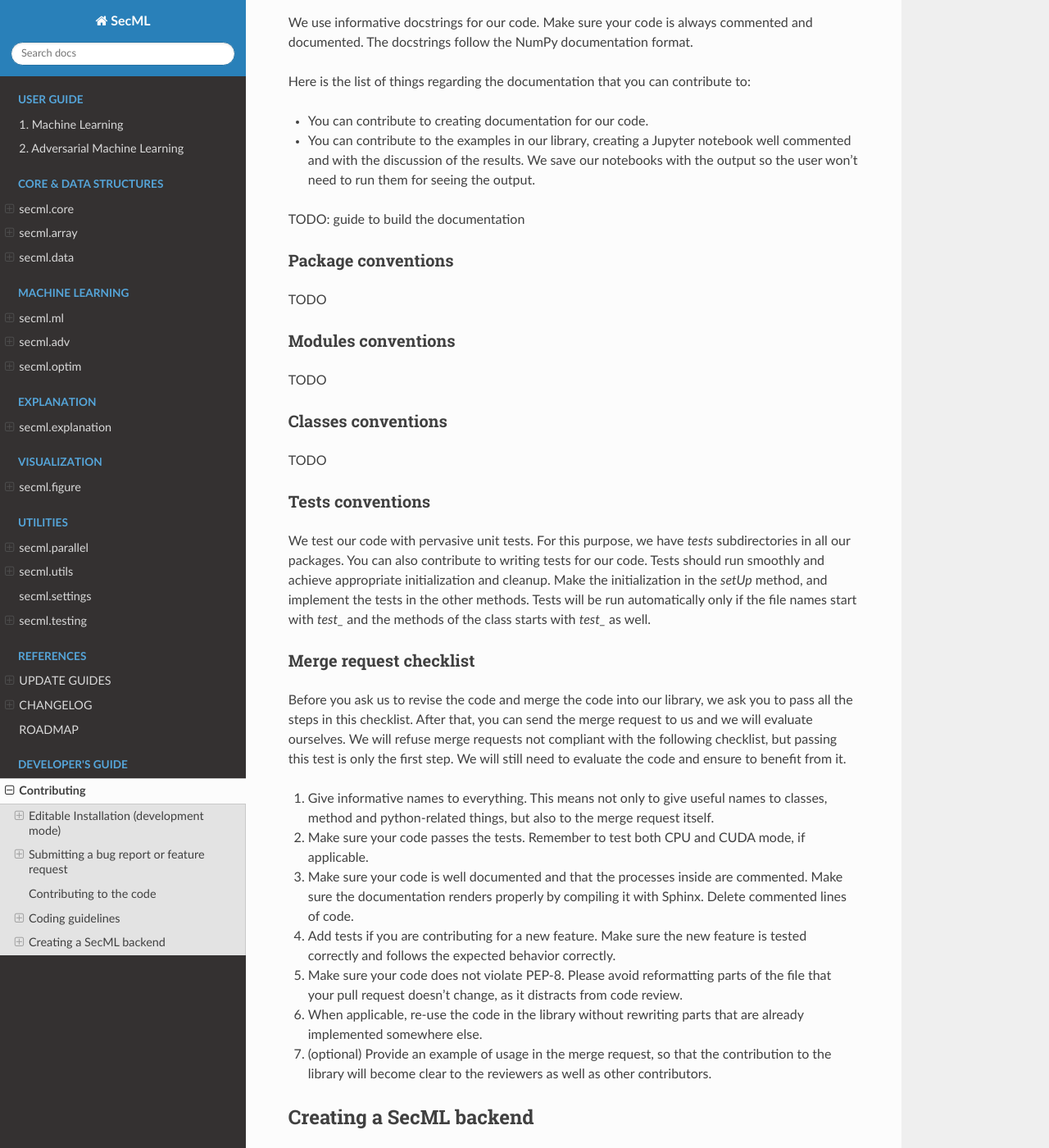
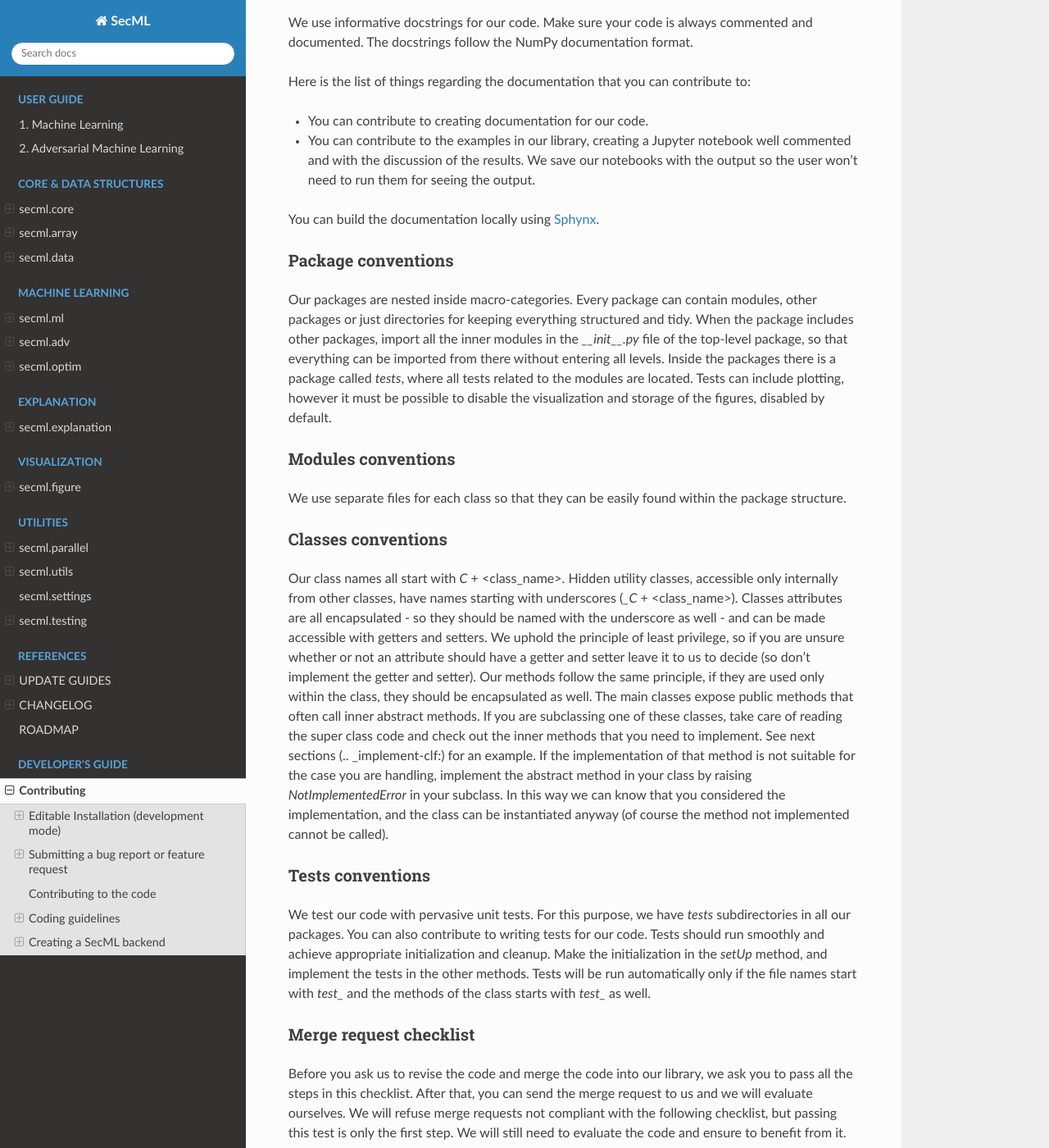
Before and after one commit to pralab/secml, a Sphinx documentation site: the page built from docs/source/developers/index.rst, in a window 1280 px wide and 1400 px high, scrolled down 2481 px. Shown: the whole window at 82% size. Built offline with Sphinx 7.4.7 and the Read the Docs theme 2.0.0, drawn with Linux system fonts in a browser that asks for light colours; formulas are drawn with MathJax 3; pages that are not in the unit, such as notebooks, are missing from menus; the version number could not be read and is left out; some of the changed text lies outside the part shown.

Commit message:
docs: package, modules and classes conventions

```diff
--- a/docs/source/developers/index.rst
+++ b/docs/source/developers/index.rst
@@ -155,22 +155,54 @@ that you can contribute to:
     with the output so the user won’t need to run them
     for seeing the output.
 
-TODO: guide to build the documentation
+You can build the documentation locally using
+`Sphynx <https://www.sphinx-doc.org/en/master/usage/quickstart.html>`_.
 
 Package conventions
 ===================
 
-TODO
+Our packages are nested inside macro-categories. Every package can
+contain modules, other packages or just directories for
+keeping everything structured and tidy.
+When the package includes other packages, import all the inner
+modules in the `__init__.py` file of the top-level package, so that
+everything can be imported from there without entering all levels.
+Inside the packages there is a package called `tests`, where all tests
+related to the modules are located. Tests can include plotting,
+however it must be possible to disable the visualization and
+storage of the figures, disabled by default.
 
 Modules conventions
 ===================
 
-TODO
+We use separate files for each class so that they can be easily
+found within the package structure.
 
 Classes conventions
 ===================
 
-TODO
+Our class names all start with `C` + <class_name>. Hidden utility
+classes, accessible only internally from other classes,
+have names starting with underscores (`_C` + <class_name>).
+Classes attributes are all encapsulated - so they should
+be named with the underscore as well - and can be made
+accessible with getters and setters. We uphold the principle
+of least privilege, so if you are unsure whether or not an
+attribute should have a getter and setter leave it
+to us to decide (so don't implement the getter and setter).
+Our methods follow the same principle, if they are used only
+within the class, they should be encapsulated as well.
+The main classes expose public methods that often call
+inner abstract methods. If you are subclassing one of these
+classes, take care of reading the super class code and
+check out the inner methods that you need to implement. See
+next sections (.. _implement-clf:) for an example.
+If the implementation of that method is not suitable for the
+case you are handling, implement the abstract method in your
+class by raising `NotImplementedError` in your subclass. In this
+way we can know that you considered the implementation, and the
+class can be instantiated anyway (of course the method not
+implemented cannot be called).
 
 Tests conventions
 =================
@@ -273,6 +305,7 @@ Focus on your use case, then give a read to
 the methods’ description before writing the code.
 This will help you design the classes and avoid mistakes.
 
+.._implement-clf:
 Implementing a Classifier
 =========================
 
```
